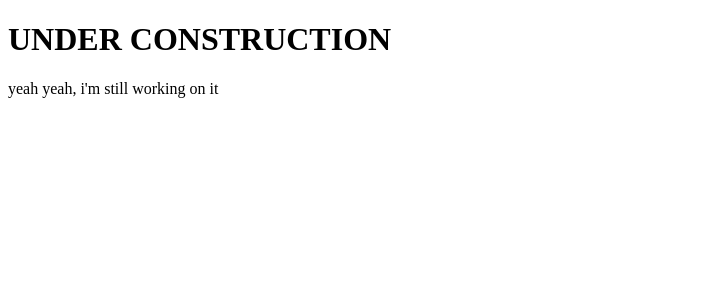
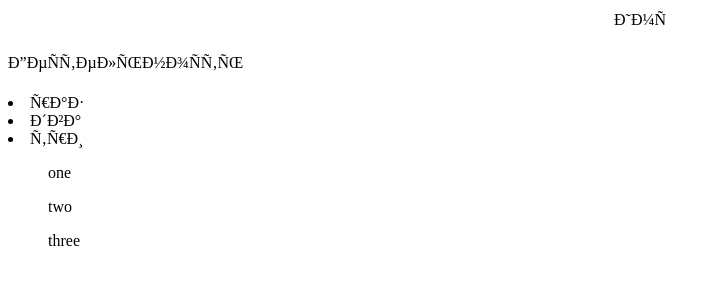
Before and after one commit to twoKitties/twokitties.github.io, a plain HTML site: page index.html in a window 1280 px wide. Shown: the whole page, without its empty margins (0-720 px from the left). Drawn offline with Linux system fonts and the light colour scheme.

Commit message:
added several blocks

```diff
--- a/index.html
+++ b/index.html
@@ -1,7 +1,22 @@
 <!DOCTYPE html>
-<html>
+<html lang="ru">
+    <head>
+        <meta charset="UTF=8">
+        <title>Резюме и имя</title>
+    </head>
     <body>
-        <h1>UNDER CONSTRUCTION</h1>
-        <p>yeah yeah, i'm still working on it</p>
+        <header style="text-align: center;">Имя</header>
+        <p>Деятельность</p>
+        <section id="experience">
+            <li>раз</li>
+            <li>два</li>
+            <li>три</li>
+        </section>
+        <section id="and more">
+            <ol>one</ol>
+            <ol>two</ol>
+            <ol>three
+            </ol>
+        </section>
     </body>
 </html>
```
